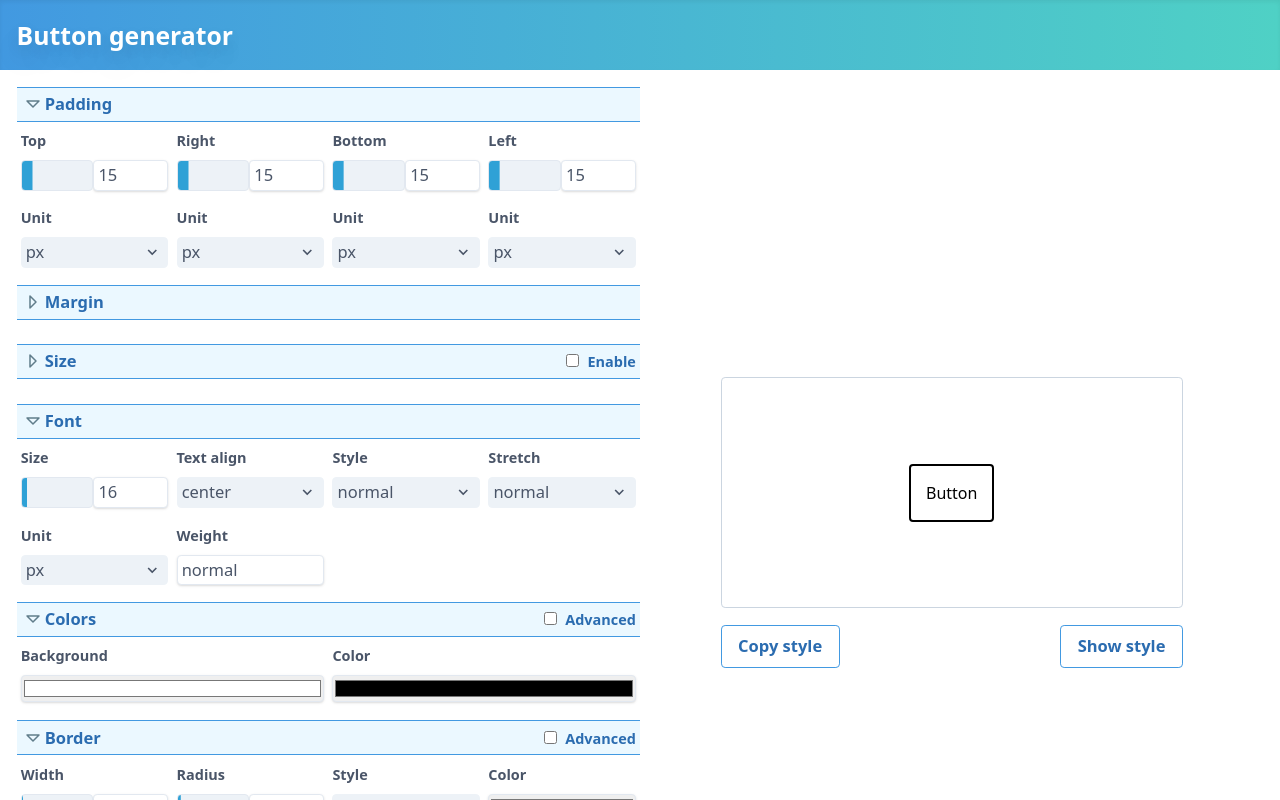
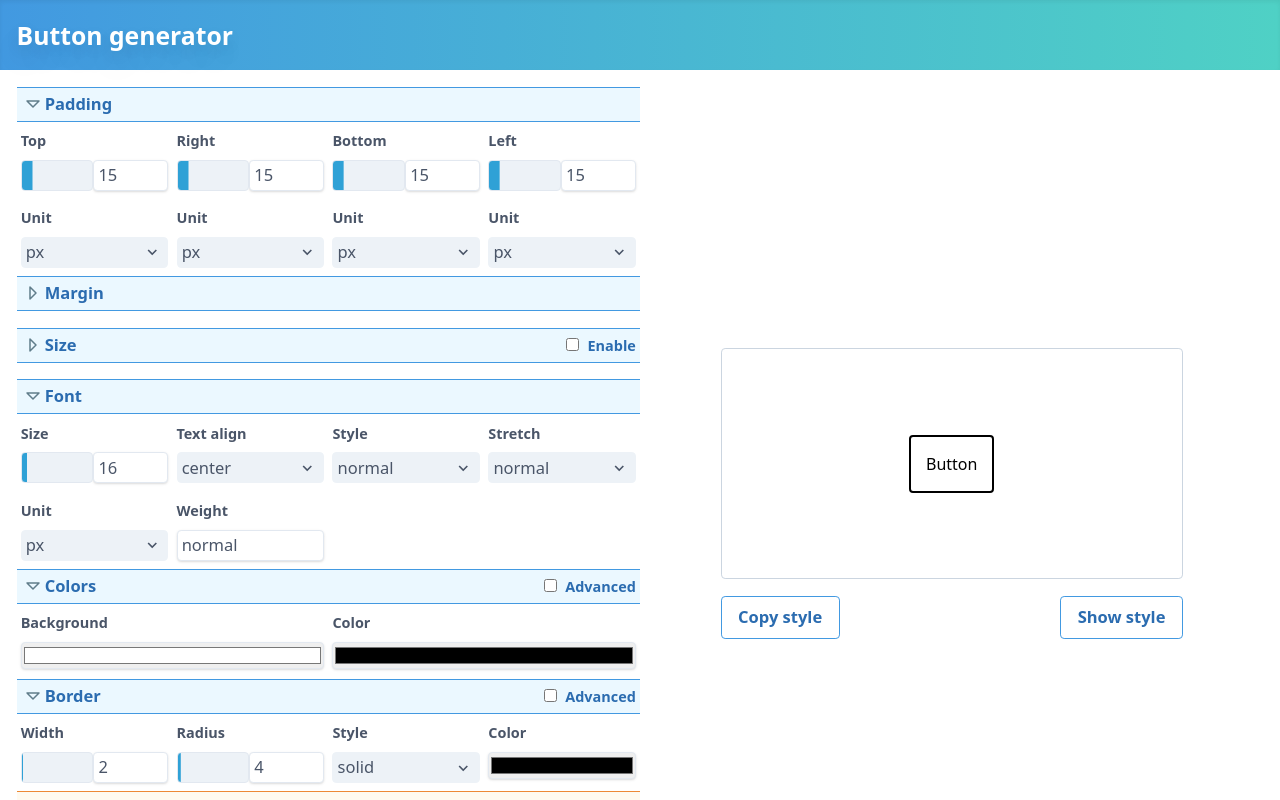
Before and after one commit to Matej-ch/button-generator, a Vue app: page / in a window 1280 px wide. Built offline with nearby package versions, Linux system fonts and the light colour scheme.

Commit message:
padding between parts decreased, readme update

```diff
--- a/src/components/borderOpt.vue
+++ b/src/components/borderOpt.vue
@@ -1,5 +1,5 @@
 <template>
-    <div class="pb-4 flex flex-wrap">
+    <div class="pb-2 flex flex-wrap">
         <div class="flex bg-blue-100 border-t border-b border-blue-500 text-blue-700 px-1 py-1 w-full mb-2">
 
             <a href="#" @click.prevent="closePadding = !closePadding">
--- a/src/components/colorOpt.vue
+++ b/src/components/colorOpt.vue
@@ -1,5 +1,5 @@
 <template>
-    <div class="pb-4 flex flex-wrap">
+    <div class="pb-2 flex flex-wrap">
         <div class="flex bg-blue-100 border-t border-b border-blue-500 text-blue-700 px-1 py-1 w-full mb-2">
             <a href="#" @click.prevent="closePadding = !closePadding">
                 <svg xmlns="http://www.w3.org/2000/svg" class="icon icon-tabler icon-tabler-caret-down" width="24" height="24" viewBox="0 0 24 24" stroke-width="1.5" stroke="#607D8B" fill="none" stroke-linecap="round" stroke-linejoin="round">
--- a/src/components/fontOpt.vue
+++ b/src/components/fontOpt.vue
@@ -1,5 +1,5 @@
 <template>
-    <div class="pb-4 flex flex-wrap">
+    <div class="pb-2 flex flex-wrap">
         <div class="flex bg-blue-100 border-t border-b border-blue-500 text-blue-700 px-1 py-1 w-full mb-2">
             <a href="#" @click.prevent="closePadding = !closePadding">
                 <svg xmlns="http://www.w3.org/2000/svg" class="icon icon-tabler icon-tabler-caret-down" width="24" height="24" viewBox="0 0 24 24" stroke-width="1.5" stroke="#607D8B" fill="none" stroke-linecap="round" stroke-linejoin="round">
--- a/src/components/marginOpt.vue
+++ b/src/components/marginOpt.vue
@@ -1,5 +1,5 @@
 <template>
-    <div class="pb-4 flex flex-wrap">
+    <div class="pb-2 flex flex-wrap">
         <div class="flex bg-blue-100 border-t border-b border-blue-500 text-blue-700 px-1 py-1 w-full mb-2">
             <a href="#" @click.prevent="closePadding = !closePadding">
                 <svg xmlns="http://www.w3.org/2000/svg" class="icon icon-tabler icon-tabler-caret-down" width="24" height="24" viewBox="0 0 24 24" stroke-width="1.5" stroke="#607D8B" fill="none" stroke-linecap="round" stroke-linejoin="round">
--- a/src/components/paddingOpt.vue
+++ b/src/components/paddingOpt.vue
@@ -1,5 +1,5 @@
 <template>
-    <div class="pb-4 flex flex-wrap">
+    <div class="pb-2 flex flex-wrap">
         <div class="flex bg-blue-100 border-t border-b border-blue-500 text-blue-700 px-1 py-1 w-full mb-2">
             <a href="#" @click.prevent="closePadding = !closePadding">
                 <svg xmlns="http://www.w3.org/2000/svg" class="icon icon-tabler icon-tabler-caret-down" width="24" height="24" viewBox="0 0 24 24" stroke-width="1.5" stroke="#607D8B" fill="none" stroke-linecap="round" stroke-linejoin="round">
--- a/src/components/shadowOpt.vue
+++ b/src/components/shadowOpt.vue
@@ -1,5 +1,5 @@
 <template>
-    <div class="pb-4 flex flex-wrap">
+    <div class="pb-2 flex flex-wrap">
         <div class="flex bg-orange-100 border-t border-b border-orange-500 text-orange-700 px-1 py-1 w-full mb-2">
             <a href="#" @click.prevent="closePadding = !closePadding">
                 <svg xmlns="http://www.w3.org/2000/svg" class="icon icon-tabler icon-tabler-caret-down" width="24" height="24" viewBox="0 0 24 24" stroke-width="1.5" stroke="#607D8B" fill="none" stroke-linecap="round" stroke-linejoin="round">
@@ -15,7 +15,7 @@
         <transition name="fade" mode="out-in">
             <div class="flex flex-wrap w-full" v-show="!closePadding">
                 <div class="w-full flex flex-wrap pb-6">
-                    <h4 class="flex w-full px-1">
+                    <h4 class="flex w-full px-1 text-gray-800">
                         <span class="font-bold">Text shadow</span>
                         <span class="ml-auto">
                             <input class="mr-2 leading-tight" type="checkbox" @click="enableTextShadow()">
@@ -71,7 +71,7 @@
                 </div>
 
                 <div class="w-full flex flex-wrap">
-                    <h4 class="flex flex-wrap w-full px-1"><span class="font-bold">Box shadow</span>
+                    <h4 class="flex flex-wrap w-full px-1 text-gray-800"><span class="font-bold">Box shadow</span>
                         <span class="ml-auto">
                             <input class="mr-2 leading-tight" type="checkbox" @click="enableBoxShadow()">
                             <span class="text-sm">Enable</span>
--- a/src/components/sizeOpt.vue
+++ b/src/components/sizeOpt.vue
@@ -1,5 +1,5 @@
 <template>
-    <div class="pb-4 flex flex-wrap">
+    <div class="pb-2 flex flex-wrap">
         <div class="flex bg-blue-100 border-t border-b border-blue-500 text-blue-700 px-1 py-1 w-full mb-2">
 
             <a href="#" @click.prevent="closePadding = !closePadding">
```
Also changed, not shown: 1 other file (tests, documents, lock files or other folders).
